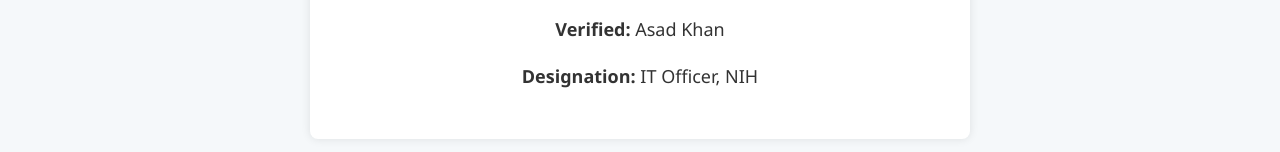
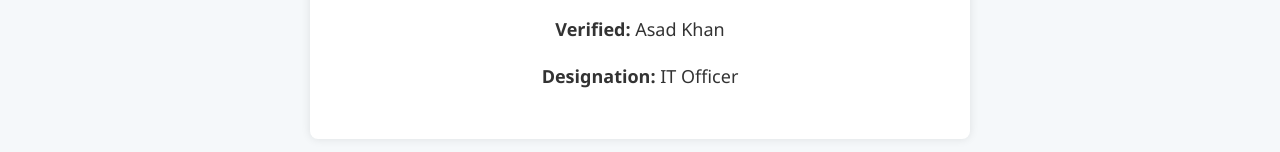
Before and after one commit to yeoasad/nig.org.pk, a plain HTML site: page index.html in a window 1280 px wide. Shown: the part 265-417 px from the top of the page. Drawn offline with Linux system fonts and the light colour scheme.

Commit message:
index.html

```diff
--- a/index.html
+++ b/index.html
@@ -79,7 +79,7 @@
   <div class="content">
     <h1>Verification Successful</h1>
     <p><strong>Verified:</strong> Asad Khan</p>
-    <p><strong>Designation:</strong> IT Officer, NIH</p>
+    <p><strong>Designation:</strong> IT Officer</p>
   </div>
 
   <footer>
```
